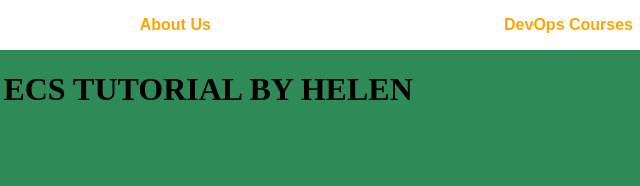
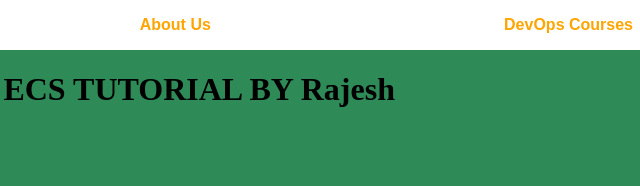
Before and after one commit to Brainace77/demo-deploy, a plain HTML site: page index.html in a window 1280 px wide. Shown: the full height of the page, 597-1237 px from the left. Drawn offline with Linux system fonts and the light colour scheme.

Commit message:
Update index.html

```diff
--- a/index.html
+++ b/index.html
@@ -42,7 +42,7 @@
       <button>About Us</button>
       <button>DevOps Courses</button>
     </div>
-    <h1>WEB APPLICATION DEPLOYMENT TO ECS TUTORIAL BY HELEN</h1>
+    <h1>WEB APPLICATION DEPLOYMENT TO ECS TUTORIAL BY Rajesh</h1>
     <p>Feels good learning Containerization with Docker and Deployment to Amazon ECS</p>
   </body>
 </html>
```
